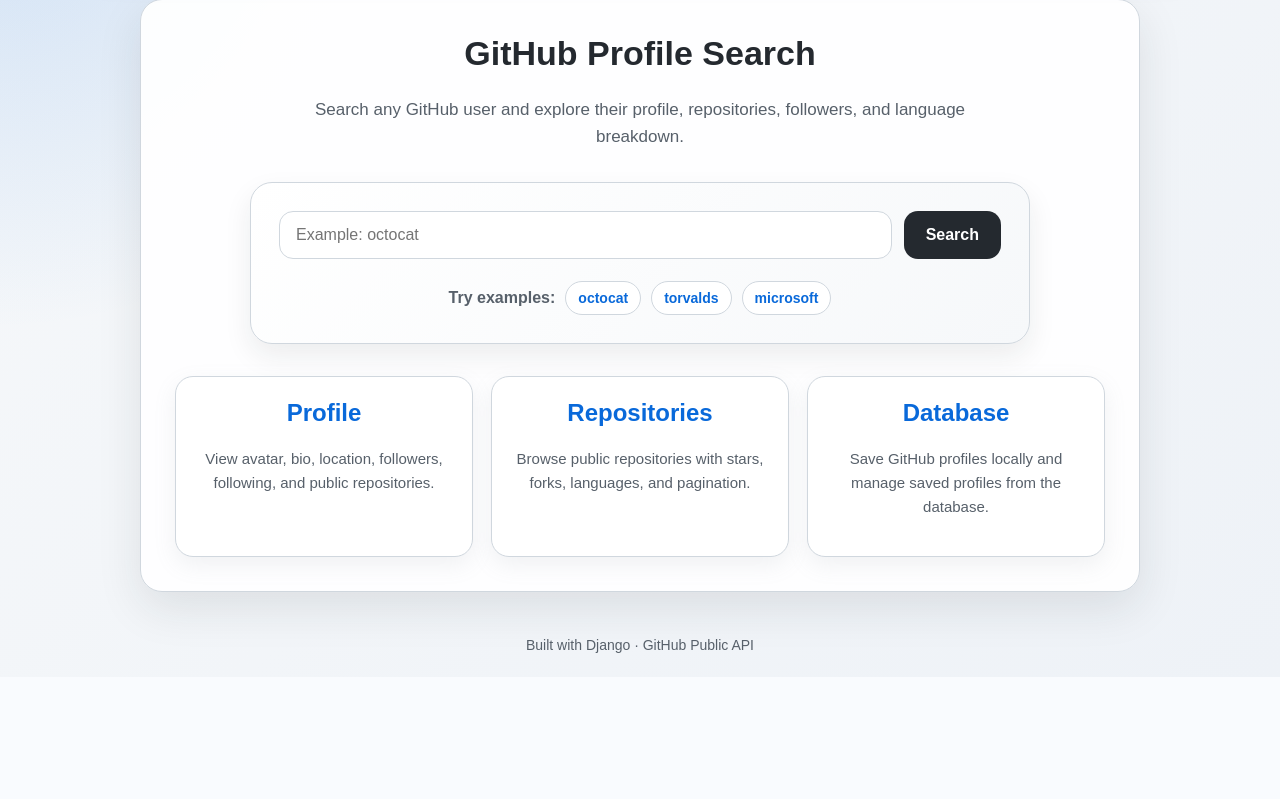
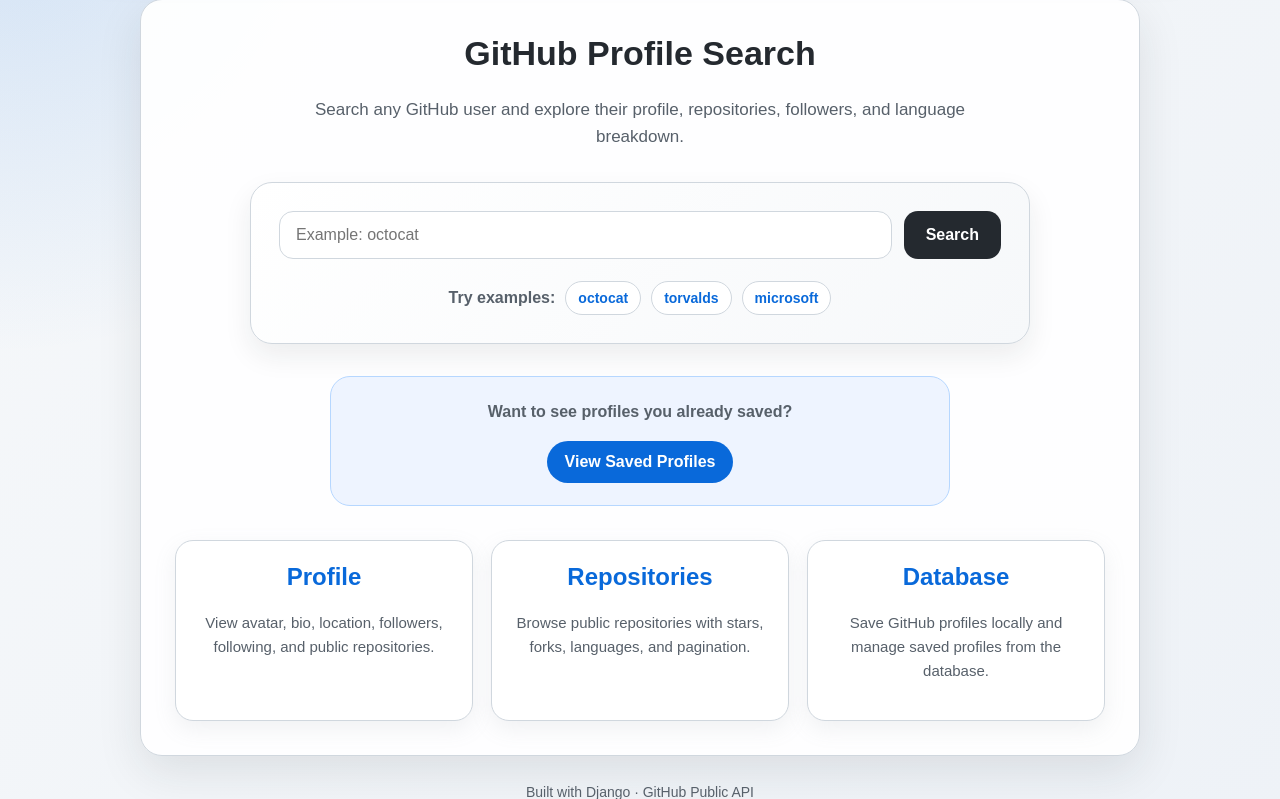
Before and after one commit to mbarkioussema30-a11y/github-profile-explorer, a Django app: page / in a window 1280 px wide. Shown: the part 123-922 px from the top of the page. Before the commit the page ends 776 px from the top, so only its background shows below. Run offline with Django 5.2, Linux system fonts and the light colour scheme.

Commit message:
Improve date formatting and saved profiles navigation

```diff
--- a/explorer/static/explorer/css/style.css
+++ b/explorer/static/explorer/css/style.css
@@ -1019,3 +1019,39 @@ a:hover {
     color: #57606a;
     margin-bottom: 22px;
 }
+/* =========================
+   Saved profiles CTA button
+========================= */
+
+.saved-profiles-cta {
+    max-width: 620px;
+    margin: 24px auto 34px auto;
+    padding: 22px;
+    text-align: center;
+    background: #eef4ff;
+    border: 1px solid #b6d7ff;
+    border-radius: 20px;
+}
+
+.saved-profiles-cta p {
+    margin-top: 0;
+    color: #57606a;
+    font-weight: 700;
+}
+
+.saved-profiles-button {
+    display: inline-block;
+    background: #0969da;
+    color: white;
+    padding: 12px 18px;
+    border-radius: 999px;
+    font-weight: 800;
+    transition: 0.2s ease;
+}
+
+.saved-profiles-button:hover {
+    background: #0757b8;
+    color: white;
+    text-decoration: none;
+    transform: translateY(-2px);
+}
--- a/explorer/templates/explorer/profile.html
+++ b/explorer/templates/explorer/profile.html
@@ -78,7 +78,7 @@
                 <div class="profile-meta">
                     <p>
                         <strong>Joined GitHub:</strong>
-                        {{ profile.created_at }}
+                        {{ profile.formatted_created_at }}
                     </p>
                 </div>
 
--- a/explorer/templates/explorer/saved_profiles.html
+++ b/explorer/templates/explorer/saved_profiles.html
@@ -44,7 +44,7 @@
                     </div>
 
                     <p class="saved-date">
-                        Saved/Updated at: {{ profile.saved_at }}
+                        Saved/Updated at: {{ profile.saved_at|date:"M d, Y - H:i" }}
                     </p>
 
                     <div class="saved-actions improved-saved-actions">
--- a/explorer/templates/explorer/search.html
+++ b/explorer/templates/explorer/search.html
@@ -32,6 +32,15 @@
         </div>
 
     </div>
+    <div class="saved-profiles-cta">
+        <p>
+            Want to see profiles you already saved?
+        </p>
+
+        <a href="{% url 'saved_profiles' %}" class="saved-profiles-button">
+            View Saved Profiles
+        </a>
+    </div>
 
     <div class="features-grid">
 
```
Also changed, not shown: explorer/services.py (+6 -1 lines), explorer/utils.py (+16 -0 lines).
